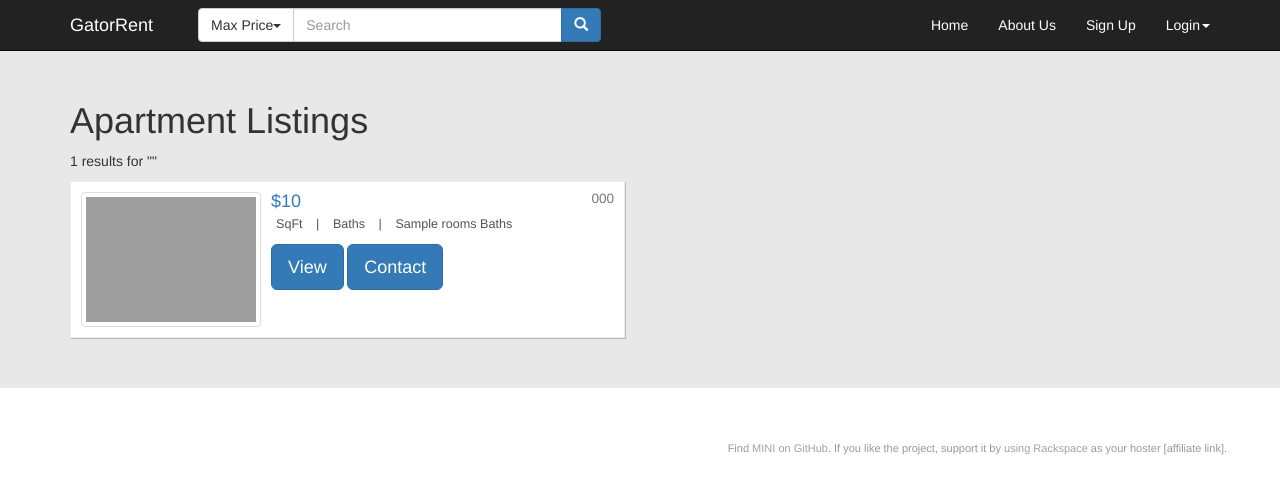
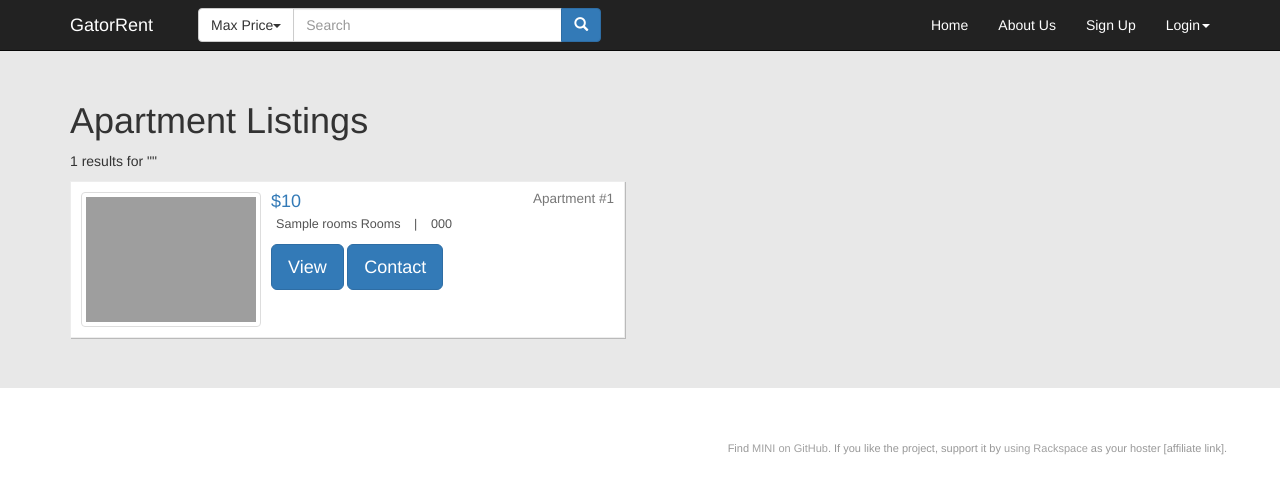
Before and after one commit to ronbarrera/GatorRent-Site-Project, a PHP site: template application/view/home/results.php in a window 1280 px wide. Shown: the top 494 px of the page. Run offline with PHP 8.4, Linux system fonts and the light colour scheme; the template is opened without the code that fills it: most values are stand-ins (such as "Sample title", 1, 10 or a date in 2020); data that the repository does not hold is empty; some libraries are stand-ins or nearby versions; grey boxes are pictures that could not be loaded.

Commit message:
Modified position of zip code and apartment id.

```diff
--- a/application/view/home/results.php
+++ b/application/view/home/results.php
@@ -31,19 +31,21 @@
                                     <a href="#" target="_parent"></a>
 
                                     <h4 class="media-heading">
-                                        <a href="#" target="_parent">$<?php if (isset($result->price)) {echo htmlspecialchars($result->price, ENT_QUOTES, "UTF-8");} ?> <small class="pull-right"><?php if (isset($result->zipcode)) {echo htmlspecialchars($result->zipcode, ENT_QUOTES, "UTF-8");} ?></small></a></h4>
+                                        <a href="#" target="_parent">$<?php if (isset($result->price)) {echo htmlspecialchars($result->price, ENT_QUOTES, "UTF-8");} ?> <small class="pull-right">Apartment #<?php if (isset($result->apartment_id)) {echo htmlspecialchars($result->apartment_id, ENT_QUOTES, "UTF-8");} ?></small></a></h4>
 
 
                                     <ul class="list-inline mrg-0 btm-mrg-10 clr-535353">
-                                        <li>SqFt</li>
+                                        <li><?php if (isset($result->rooms)) {echo htmlspecialchars($result->rooms, ENT_QUOTES, "UTF-8");} ?> Rooms</li>
                                         <li style="list-style: none">|</li>
-                                        <li>Baths</li>
-                                        <li style="list-style: none">|</li>
-                                        <li><?php if (isset($result->rooms)) {echo htmlspecialchars($result->rooms, ENT_QUOTES, "UTF-8");} ?> Baths</li>
+                                        <li><?php if (isset($result->zipcode)) {echo htmlspecialchars($result->zipcode, ENT_QUOTES, "UTF-8");} ?></li>
                                     </ul>
 
+                                    <form action="<?php echo URL; ?>home/singleview" method="POST" target="_blank">
+                                    <input type="hidden" name="singleapartmentid" value="<?php echo $result->apartment_id ?>"/>
                                     <button type="submit" class="btn btn-primary btn-lg">View</button>
-                                    <button type="submit" class="btn btn-primary btn-lg">Contact</button>
+                                    <button type="button" class="btn btn-primary btn-lg">Contact</button>
+                                    </form>
+
 
                                 </div>
                             </div>
```
